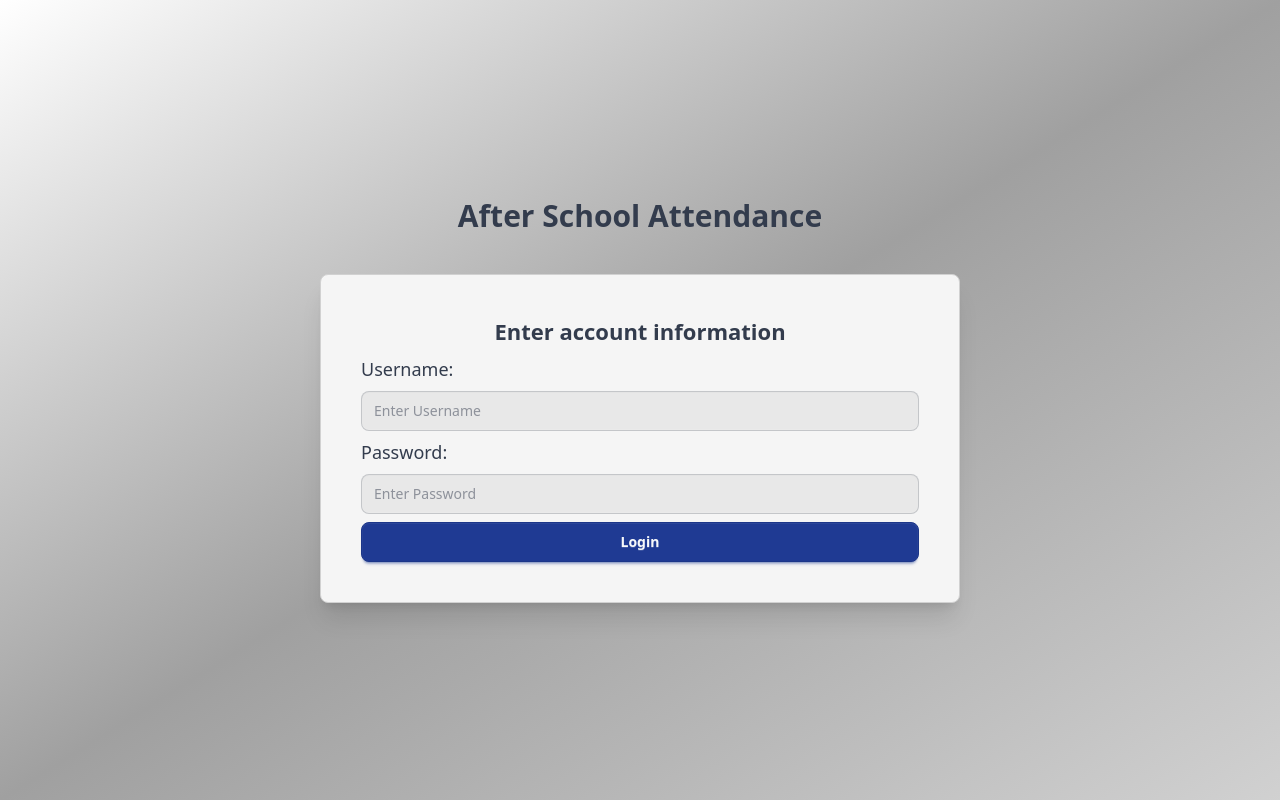
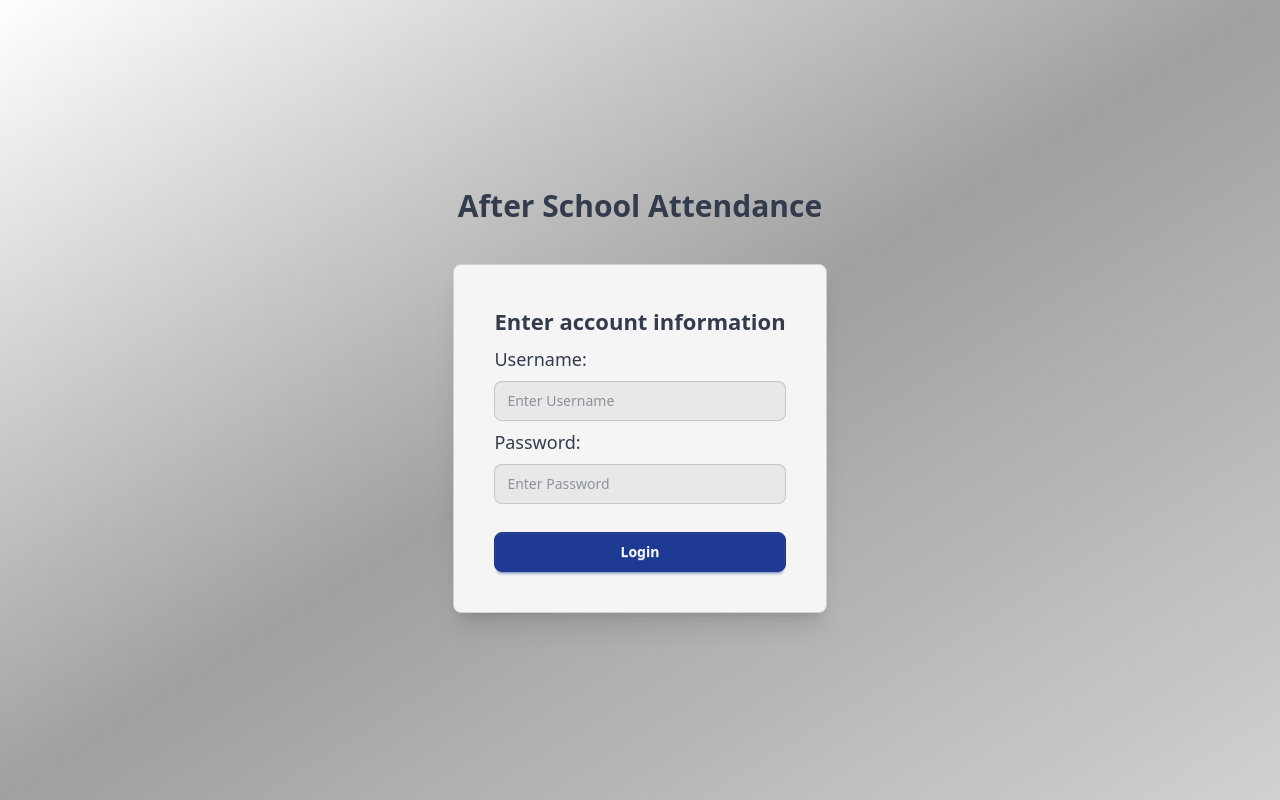
Before and after one commit to sitechtimes/nfc-afterschool, a Nuxt app in the folder frontend/: page /login in a window 1280 px wide. Built offline with nearby package versions, Linux system fonts and the light colour scheme.

Commit message:
Under Construction
The outline hides from me

```diff
--- a/frontend/app/pages/index.vue
+++ b/frontend/app/pages/index.vue
@@ -8,10 +8,11 @@
   <div class="p-4 w-full">
     <button
       @click="userStore.clearUser"
-      class="absolute top-0 left-0 w-10 btn btn-primary"
+      class="absolute top-0 left-0 w-fit btn btn-neutral"
     >
       test logout
     </button>
+    <div />
     <div class="header flex flex-col text-center gap-2 py-8">
       <h1 class="text-3xl font-bold">After-School Activity Attendence Logs</h1>
       <p class="max-w-1/2 mx-auto">
--- a/frontend/app/pages/login.vue
+++ b/frontend/app/pages/login.vue
@@ -4,7 +4,7 @@
   >
     <h1 class="text-3xl font-bold">After School Attendance</h1>
     <div
-      class="card card-xl bg-neutral md:w-1/2 w-4/5 justify-center shadow-xl md:hover:shadow-2xl hover:md:scale-101 transition duration-700"
+      class="card card-xl bg-neutral md:w-fit w-4/5 justify-center shadow-xl md:hover:shadow-2xl hover:md:scale-101 transition duration-700"
     >
       <div class="card-body justify-center h-fit">
         <h2 class="card-title justify-center">Enter account information</h2>
@@ -26,7 +26,7 @@
             required
           />
           <button
-            class="btn btn-primary btn-block active:scale-101"
+            class="btn btn-primary btn-block active:scale-101 mt-5"
             type="submit"
           >
             Login
```
